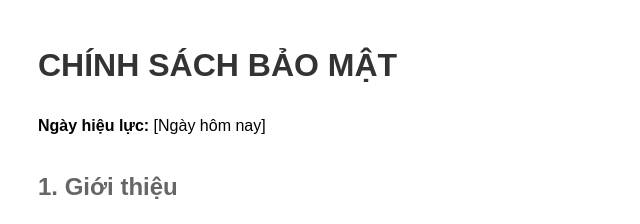
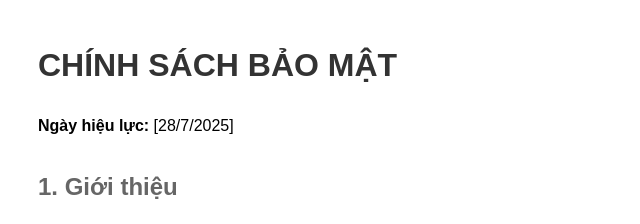
Before and after one commit to jkay-kmm/ngonmangdi-privacy, a plain HTML site: page index.html in a window 1280 px wide. Shown: the top 224 px of the page, 2-642 px from the left. Drawn offline with Linux system fonts and the light colour scheme.

Commit message:
Update index.html

```diff
--- a/index.html
+++ b/index.html
@@ -11,7 +11,7 @@
 </head>
 <body>
     <h1>CHÍNH SÁCH BẢO MẬT</h1>
-    <p><strong>Ngày hiệu lực:</strong> [Ngày hôm nay]</p>
+    <p><strong>Ngày hiệu lực:</strong> [28/7/2025]</p>
 
     <h2>1. Giới thiệu</h2>
     <p>Ứng dụng NgonMangDi ("chúng tôi") cam kết bảo vệ quyền riêng tư của người dùng. Chính sách này giải thích cách chúng tôi thu thập, sử dụng và bảo vệ thông tin của bạn.</p>
```
